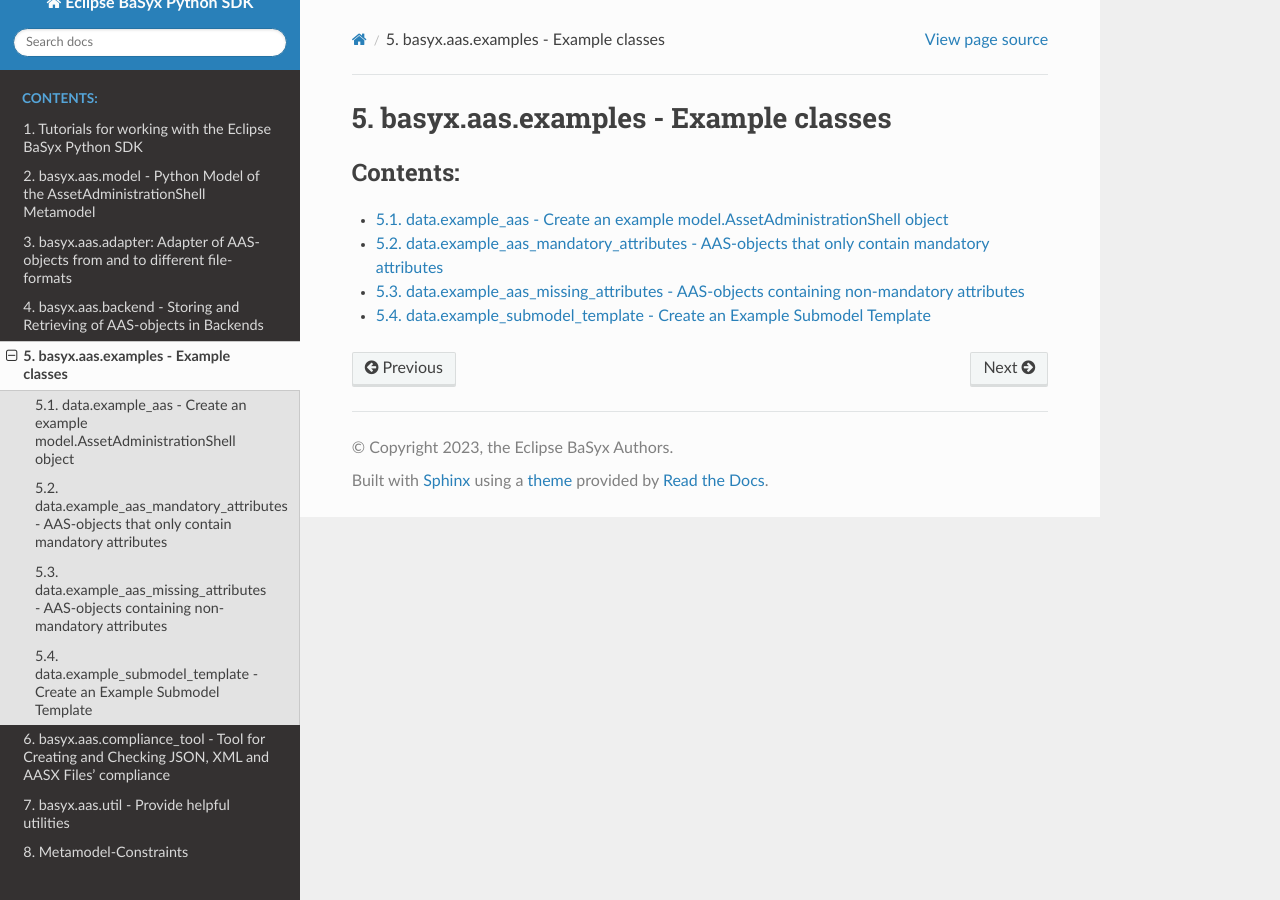
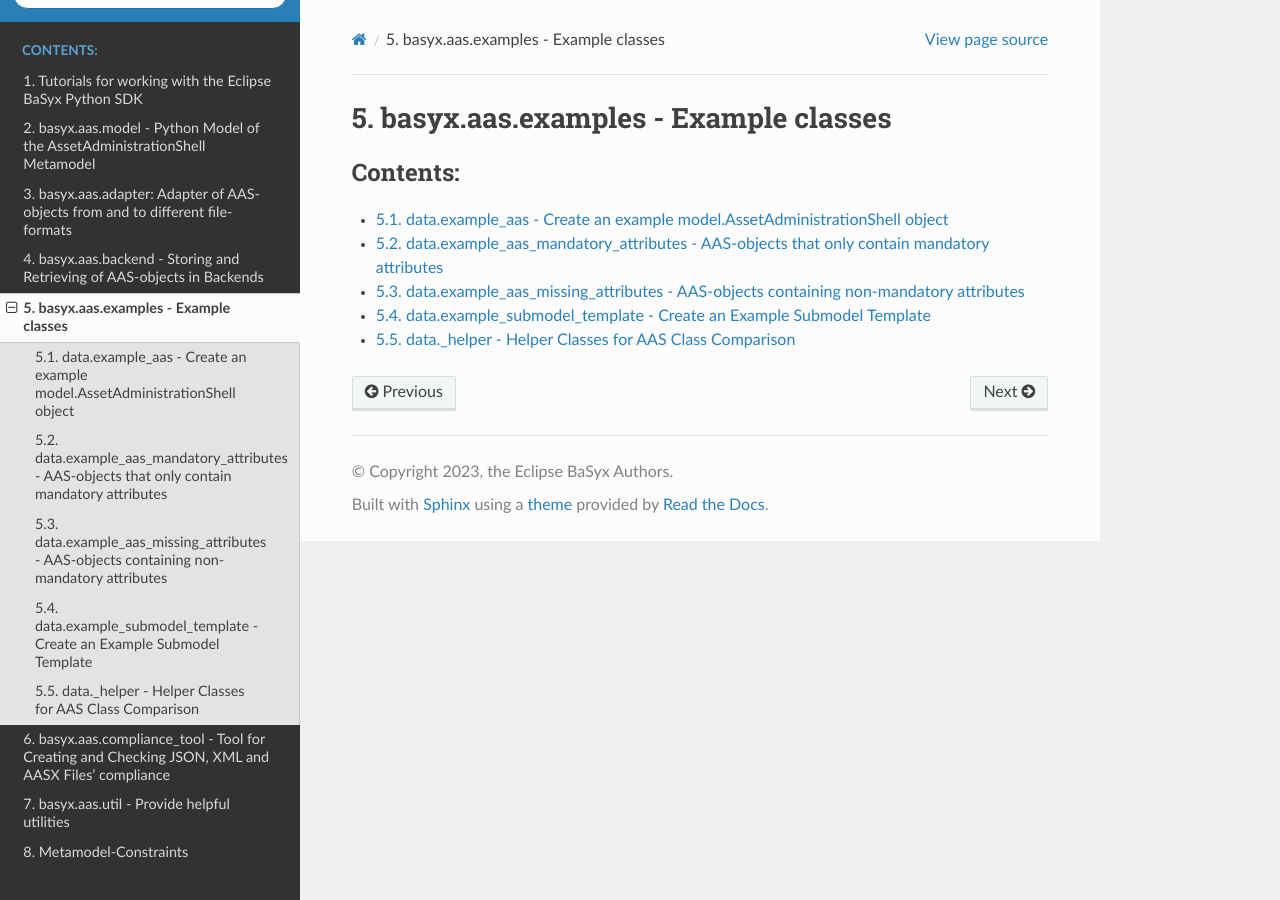
Before and after one commit to eclipse-basyx/basyx-python-sdk, a Sphinx documentation site: the page built from docs/source/examples/index.rst, in a window 1280 px wide. Built offline with Sphinx 7.4.7 and the Read the Docs theme 2.0.0, drawn with Linux system fonts in a browser that asks for light colours; the version number could not be read and is left out.

Commit message:
docs: add documentation for 3 modules
- backend.local_file
- examples.data._helper
- model._string_constraints

```diff
--- a/docs/source/backend/index.rst
+++ b/docs/source/backend/index.rst
@@ -9,3 +9,4 @@ basyx.aas.backend - Storing and Retrieving of AAS-objects in Backends
 
    backends
    couchdb
+   local_file
--- /dev/null
+++ b/docs/source/backend/local_file.rst
@@ -0,0 +1,4 @@
+local_file - Store and Retrieve AAS-objects as JSON Files
+=========================================================
+
+.. automodule:: basyx.aas.backend.local_file
--- /dev/null
+++ b/docs/source/examples/_helper.rst
@@ -0,0 +1,4 @@
+data._helper - Helper Classes for AAS Class Comparison
+======================================================
+
+.. automodule:: basyx.aas.examples.data._helper
--- a/docs/source/examples/index.rst
+++ b/docs/source/examples/index.rst
@@ -9,3 +9,4 @@ basyx.aas.examples - Example classes
    example_aas_mandatory_attributes
    example_aas_missing_attributes
    example_submodel_template
+   _helper
--- /dev/null
+++ b/docs/source/model/_string_constraints.rst
@@ -0,0 +1,6 @@
+_string_constraints - Constraint Functions for Constrained String Types
+=======================================================================
+
+.. automodule:: basyx.aas.model._string_constraints
+
+.. autoclass:: _T
--- a/docs/source/model/index.rst
+++ b/docs/source/model/index.rst
@@ -17,3 +17,4 @@ initiating the class. If there is discrepancy between the two, it should be stat
    datatypes
    provider
    submodel
+   _string_constraints
```
